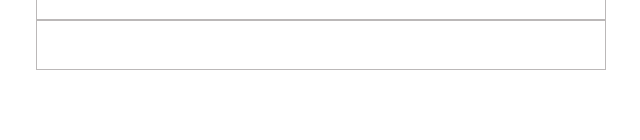
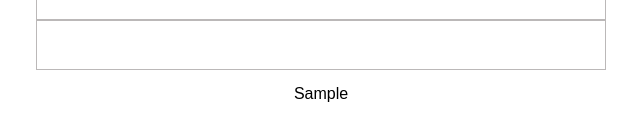
Before and after one commit to julezfitz/Lighthouse-Bar-Chart, a plain HTML site: page bar-chart.html in a window 1280 px wide. Both pictures are taken after typing "Sample", "Sample", "5", "Sample", "Sample" into the empty fields and a click on the button "CREATE MY CHART". Shown: the part 470-610 px from the top of the page, 72-712 px from the left. Drawn offline with Linux system fonts and the light colour scheme.

Commit message:
added x-axis label

```diff
--- a/bar-chart.html
+++ b/bar-chart.html
@@ -116,6 +116,11 @@
       color: rgb(37, 37, 37);
       font-weight: lighter;
       text-align: center;
+       }
+
+       .x-axis {
+         padding-top: 15px;
+        font-family: Arial, Helvetica, sans-serif;
        }
 
   </style>
@@ -239,6 +244,7 @@
         <bar></bar>
         <bar></bar>
         <bar></bar>
+        <div class="x-axis"></div>
       </section>
     </section>
   </section>
--- a/bar-chart.js
+++ b/bar-chart.js
@@ -5,6 +5,7 @@ $(document).ready(function(){
     let chartTitle = $("#title").val();
     let chartTitleFont = $("#title-size").val();
     let chartTitleColor = $('input[name=barcolour]:checked').val()
+    let chartX = $("#x-axis").val();
 
 
     $('<div/>',{
@@ -13,6 +14,10 @@ $(document).ready(function(){
 
   $('.title').css("font-size", chartTitleFont + "px");
   $('.title').css("color", chartTitleColor);
+
+  $('<div/>',{
+    text: chartX,
+}).appendTo('.x-axis');
 
     $('.barchart').removeClass('hidden');
   });
```
